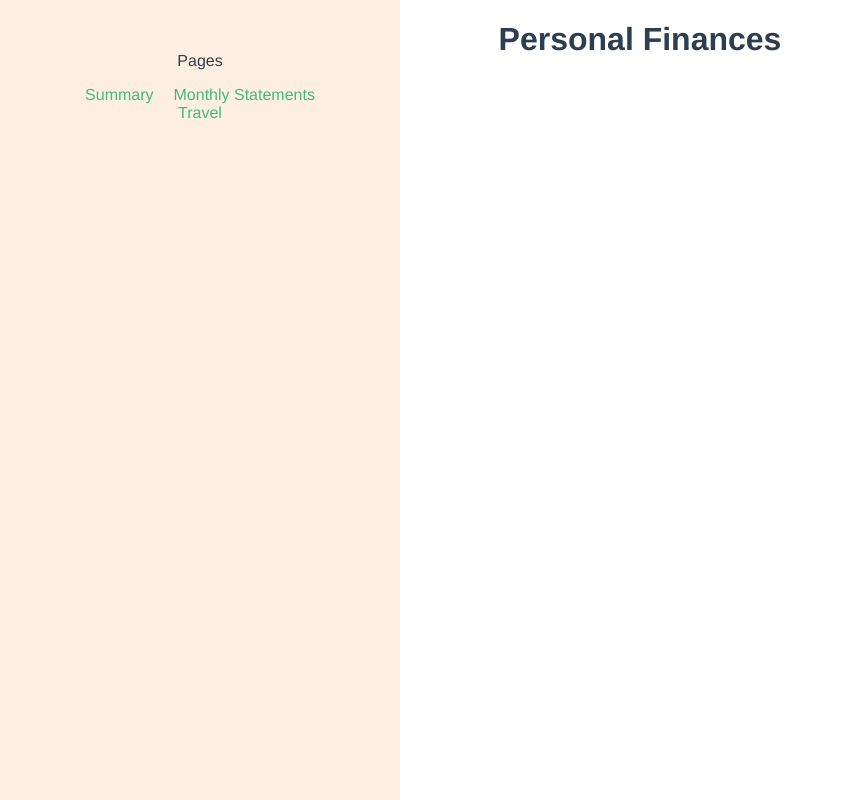
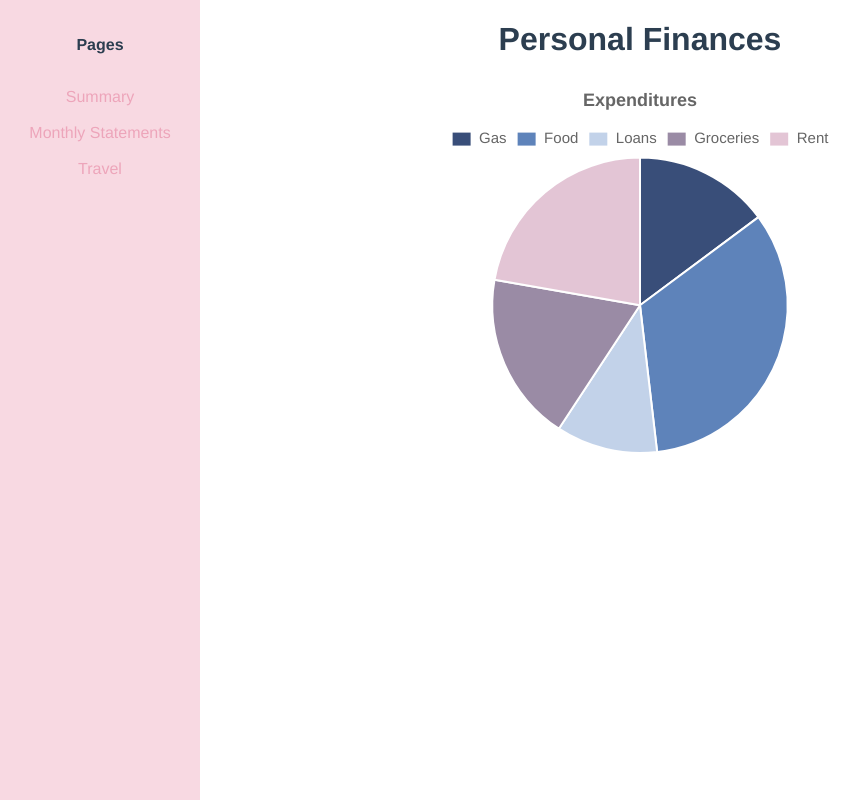
Before and after one commit to madhuryam/PersonalFinances, a Vue app: page / in a window 1280 px wide. Shown: the whole page, without its empty margins (0-862 px from the left). Built offline with nearby package versions, Linux system fonts and the light colour scheme.

Commit message:
created a functional pie chart

```diff
--- a/package.json
+++ b/package.json
@@ -9,15 +9,17 @@
   },
   "dependencies": {
     "bulma": "^0.8.0",
+    "chart.js": "^2.9.3",
     "core-js": "^3.4.4",
     "vue": "^2.6.10",
+    "vue-chartjs": "^3.5.0",
     "vue-router": "^3.1.5"
   },
   "devDependencies": {
     "@vue/cli-plugin-babel": "^4.1.0",
     "@vue/cli-plugin-eslint": "^4.1.0",
     "@vue/cli-plugin-router": "^4.2.2",
-    "@vue/cli-service": "^4.1.0",
+    "@vue/cli-service": "^4.2.3",
     "babel-eslint": "^10.0.3",
     "eslint": "^5.16.0",
     "eslint-plugin-vue": "^5.0.0",
--- a/src/App.vue
+++ b/src/App.vue
@@ -1,9 +1,5 @@
 <template>
   <div id="app">
-    <!-- <div id="nav">
-      <router-link to="/">Home</router-link> |
-      <router-link to="/about">About</router-link>
-    </div> -->
     <router-view/>
   </div>
 </template>
--- a/src/components/MainPage.vue
+++ /dev/null
@@ -1,65 +0,0 @@
-<template>
-  <div class="mainPage">
-    <h1>Personal Finances</h1>
-    <meta name="viewport" content="width=device-width, initial-scale=1">
-    <aside class="menu">
-      <br><br>
-      <p class="menu-label">
-        Pages
-      </p>
-      <ul class="menu-list">
-        <li><a>Summary</a></li>
-        <li><a>Monthly Statements</a></li>
-        <li><a>Travel</a></li>
-      </ul>
-    </aside>
-
-  </div>
-</template>
-
-<script>
-export default {
-  name: 'mainPage',
-  props: {
-    msg: String
-  },
-  data(){
-    return{
-
-    }
-  }
-}
-</script>
-
-<!-- Add "scoped" attribute to limit CSS to this component only -->
-<style scoped>
-a {
-  color: #42b983;
-}
-aside {
-  height: 100%; /* Full-height: remove this if you want "auto" height */
-  width: 300px; /* Set the width of the sidebar */
-  position: fixed; /* Fixed Sidebar (stay in place on scroll) */
-  /* top: 0px;  */
-  top: 0;
-  left: 0;
-  padding-left: 50px;
-  padding-right: 50px;
-  background-color: #FFEFE2; /* Black */
-  /* padding-top: 50px; */
-  /* background-color: #f6f6f6; */
-  /* height: 600px; */
-}
-h3 {
-  margin: 40px 0 0;
-}
-li {
-  display: inline-block;
-  margin: 0 10px;
-}
-ul {
-  list-style-type: none;
-  padding: 0;
-}
-
-</style>
--- /dev/null
+++ b/src/components/PieChart.vue
@@ -0,0 +1,52 @@
+
+<template>
+  <!-- <canvas :width="width" :height="height" :id="id"></canvas> -->
+  <canvas :id="id" :width="width" :height="height"></canvas>
+
+</template>
+
+<script>
+import Chart from 'chart.js'
+
+export default {
+
+  props: ['id','width','height','type','title','labels','data', 'fill', 'backgroundColor', 'borderColor', 'borderWidth'],
+
+  mounted() {
+
+    new Chart(document.getElementById(this.id), {
+      type: this.type,
+      data: {
+        labels: this.labels,
+        datasets: [
+          {
+            label: this.title,
+            data: this.data,
+            backgroundColor: this.backgroundColor,
+            borderColor: this.borderColor,
+            borderWidth: this.borderWidth
+          }
+        ]
+      },
+      options: {
+        title: {
+          display: true,
+          text: this.title,
+          fontSize: 18,
+        },
+        legend: {
+          labels: {
+            boxWidth: 20,
+            fontSize: 15,
+          }
+        }
+
+      }
+    });
+  }
+};
+</script>
+
+<style scoped>
+
+</style>
--- a/src/main.js
+++ b/src/main.js
@@ -2,6 +2,7 @@
 import Vue from 'vue'
 import App from './App.vue'
 import router from './router'
+
 
 Vue.config.productionTip = false
 
--- a/src/router/index.js
+++ b/src/router/index.js
@@ -1,6 +1,6 @@
 import Vue from 'vue'
 import VueRouter from 'vue-router'
-import Home from '../views/Home.vue'
+import MainPage from '../views/MainPage.vue'
 
 Vue.use(VueRouter)
 
@@ -8,16 +8,8 @@ const routes = [
   {
     path: '/',
     name: 'Home',
-    component: Home
+    component: MainPage
   },
-  {
-    path: '/about',
-    name: 'About',
-    // route level code-splitting
-    // this generates a separate chunk (about.[hash].js) for this route
-    // which is lazy-loaded when the route is visited.
-    component: () => import(/* webpackChunkName: "about" */ '../views/About.vue')
-  }
 ]
 
 const router = new VueRouter({
--- a/src/views/About.vue
+++ /dev/null
@@ -1,5 +0,0 @@
-<template>
-  <div class="about">
-    <h1>This is an about page</h1>
-  </div>
-</template>
--- a/src/views/Home.vue
+++ /dev/null
@@ -1,18 +0,0 @@
-<template>
-  <div class="home">
-    <!-- <img alt="Vue logo" src="../assets/logo.png"> -->
-    <mainPage msg="Welcome to Your Vue.js App"/>
-  </div>
-</template>
-
-<script>
-// @ is an alias to /src
-import mainPage from '@/components/MainPage.vue'
-
-export default {
-  name: 'Home',
-  components: {
-    mainPage
-  }
-}
-</script>
--- /dev/null
+++ b/src/views/MainPage.vue
@@ -0,0 +1,83 @@
+<template>
+<div class="mainPage">
+  <meta name="viewport" content="width=device-width, initial-scale=1" />
+
+  <!-- Side Navbar -->
+  <aside class="menu"><br /><br />
+    <strong class="menu-label">Pages</strong><br /><br />
+    <ul class="menu-list">
+      <li>
+        <a>Summary</a>
+      </li><br /><br />
+      <li>
+        <a>Monthly Statements</a>
+      </li><br /><br />
+      <li>
+        <a>Travel</a>
+      </li>
+    </ul>
+  </aside>
+
+  <!-- Main Body -->
+  <h1>Personal Finances</h1>
+  <body>
+    <pie-chart width="1000" height="300"
+      id="expenditures-chart"
+      title="Expenditures"
+      type="pie"
+      :labels='["Gas", "Food", "Loans", "Groceries", "Rent"]'
+      :data='[4, 9, 3, 5, 6]'
+      :background-color='["#394E79", "#5E83BA", "#C2D2E9", "#9A8BA5", "#E3C5D5"]'
+      :border-color='white'
+      ></pie-chart>
+
+  </body>
+</div>
+</template>
+
+<script>
+import pieChart from '@/components/PieChart.vue'
+export default {
+  name: "mainPage",
+  components: {
+    pieChart,
+  },
+  props: {
+  },
+  data() {
+    return {
+    };
+  }
+};
+</script>
+
+<!-- Add "scoped" attribute to limit CSS to this component only -->
+<style scoped>
+a {
+  color: rgba(222, 93, 132, 0.418)
+}
+aside {
+  height: 100%; /* Full-height: remove this if you want "auto" height */
+  width: 200px; /* Set the width of the sidebar */
+  position: fixed; /* Fixed Sidebar (stay in place on scroll) */
+
+  top: 0;
+  left: 0;
+  background-color: rgba(222, 93, 132, 0.233);
+}
+h3 {
+  margin: 40px 0 0;
+}
+li {
+  display: inline-block;
+  margin: 0 10px;
+}
+ul {
+  list-style-type: none;
+  padding: 0;
+}
+pie-chart {
+  height: 200px;
+  width: 200px;
+}
+</style>
```
Also changed, not shown: src/views/TravelView.vue (added, +37 -0 lines), 1 other file (tests, documents, lock files or other folders).
